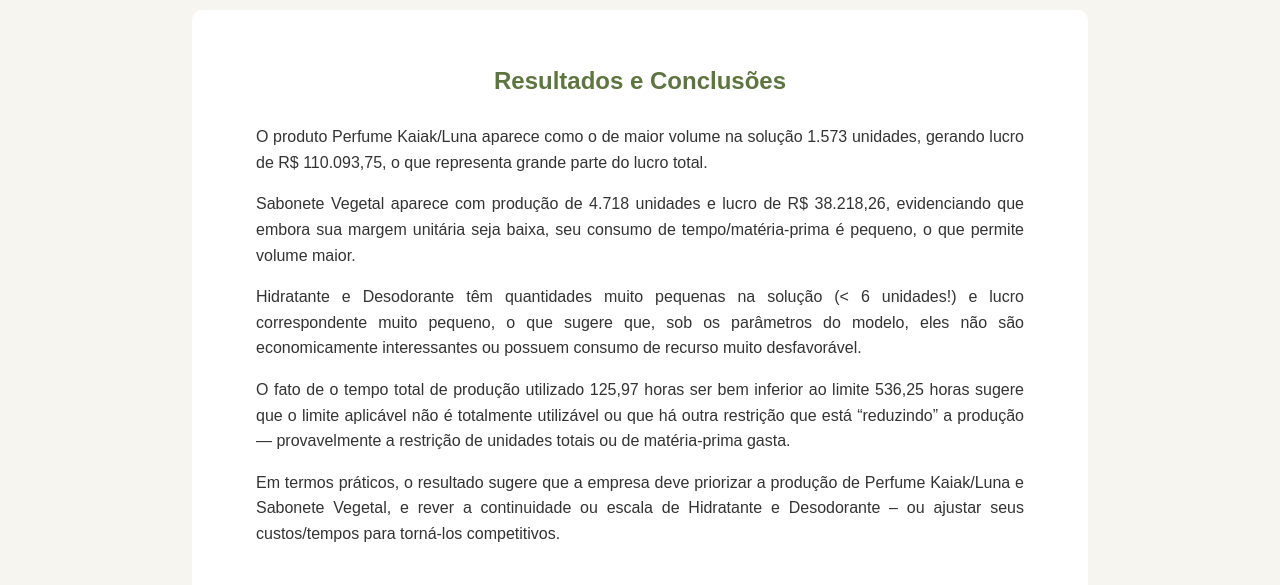
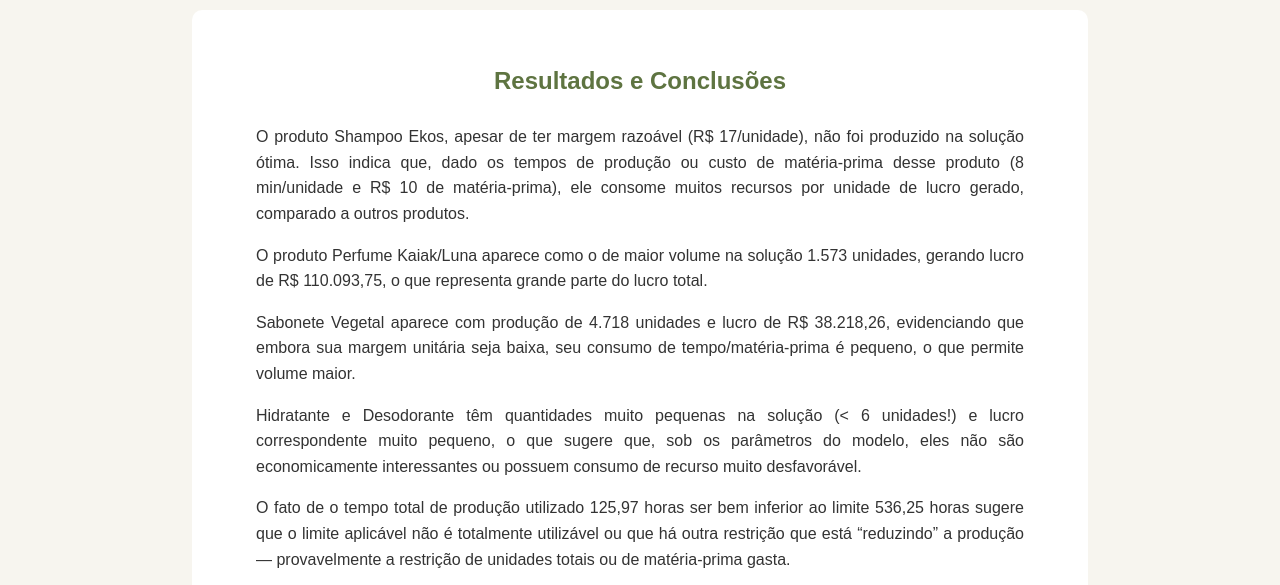
Before and after one commit to diegolvf/natura, a plain HTML site: page index.html in a window 1280 px wide. Shown: the part 6460-7045 px from the top of the page. Drawn offline with Linux system fonts and the light colour scheme.

Commit message:
Alterações finais

```diff
--- a/index.html
+++ b/index.html
@@ -549,6 +549,7 @@
 
     <section id="resultados">
         <h2>Resultados e Conclusões</h2>
+        <p>O produto Shampoo Ekos, apesar de ter margem razoável (R$ 17/unidade), não foi produzido na solução ótima. Isso indica que, dado os tempos de produção ou custo de matéria-prima desse produto (8 min/unidade e R$ 10 de matéria-prima), ele consome muitos recursos por unidade de lucro gerado, comparado a outros produtos.</p>
         <p>O produto Perfume Kaiak/Luna aparece como o de maior volume na solução 1.573 unidades, gerando lucro de R$
             110.093,75, o que representa grande parte do lucro total.</p>
         <p>Sabonete Vegetal aparece com produção de 4.718 unidades e lucro de R$ 38.218,26, evidenciando que embora sua
```
